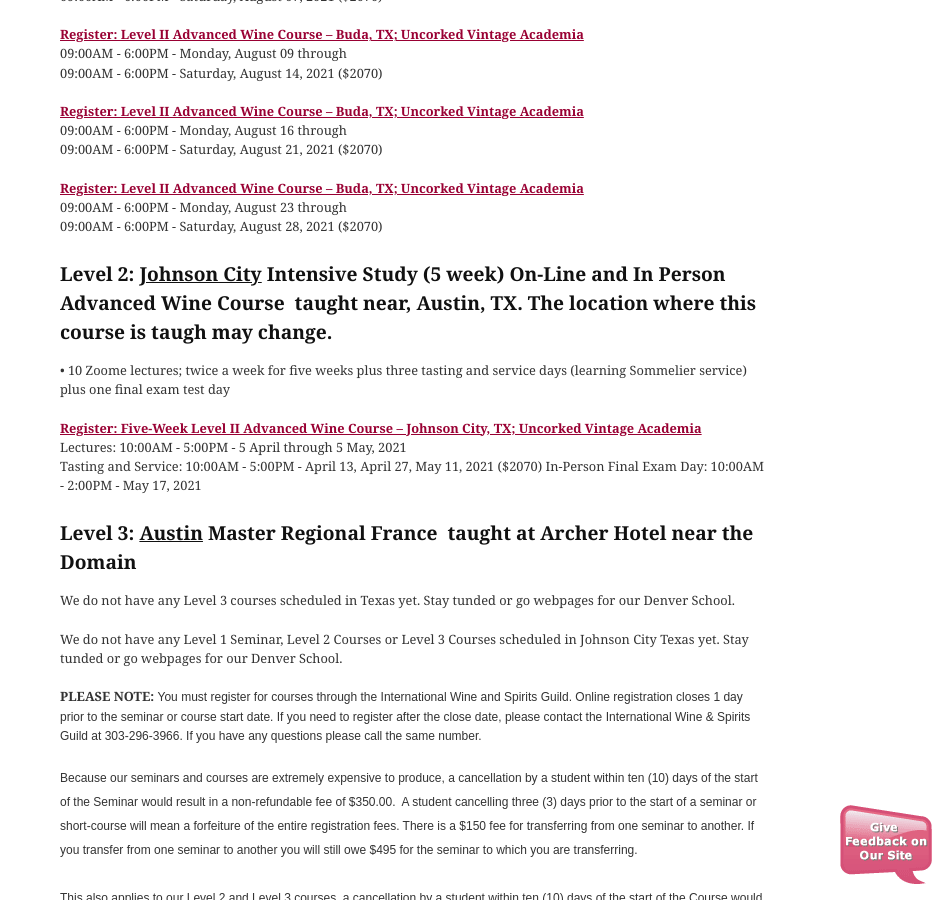
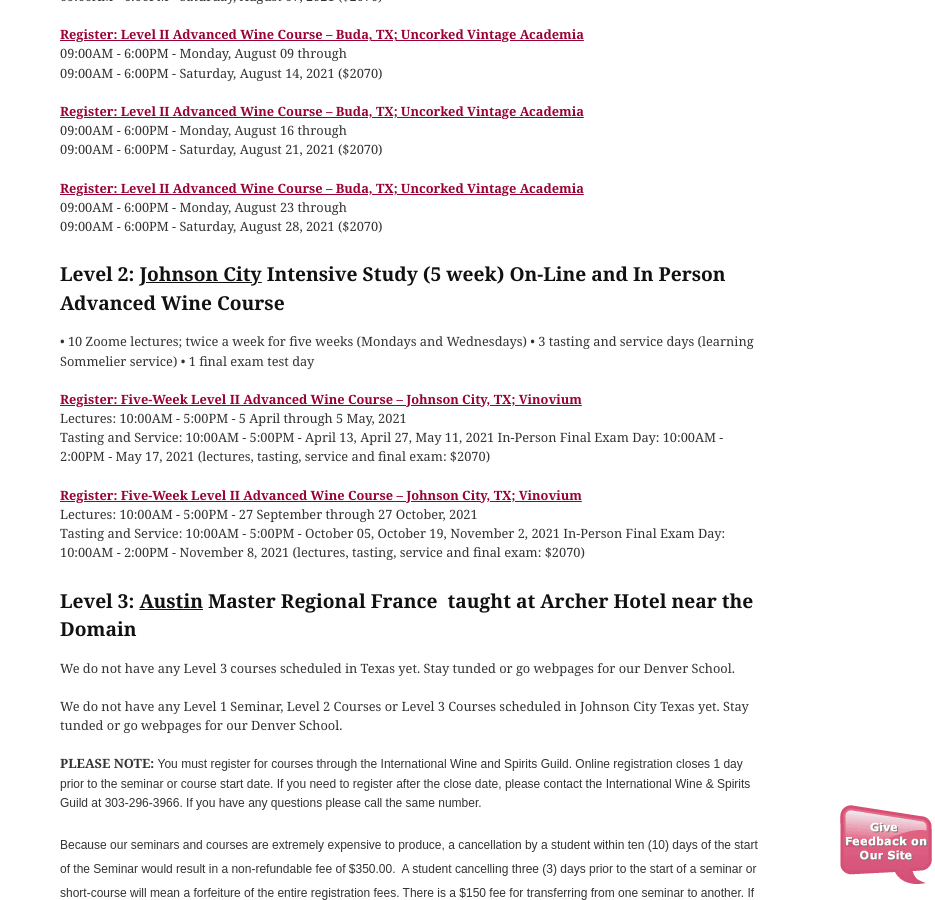
Before and after one commit to CKDev/internationalwineguild.com, a Jekyll site: the page built from texas-wine-school.html, in a window 1280 px wide and 900 px high, scrolled down 3786 px. Shown: the whole window, without its empty margins (345-1280 px from the left). Built offline with Jekyll 4.4.1, drawn with Linux system fonts in a browser that asks for light colours; a script that is not in the unit is left out; comment, search, counter and statistics services are not loaded.

Commit message:
Update texas-wine-school.html

```diff
--- a/texas-wine-school.html
+++ b/texas-wine-school.html
@@ -265,17 +265,27 @@
   09:00AM - 6:00PM - Saturday, August 28, 2021 ($2070)</p>
 
 
-<h3><strong>Level 2: <u>Johnson City</u> Intensive Study (5 week) On-Line and In Person Advanced Wine Course&nbsp; taught near, Austin, TX. The location where this course is taugh may change.&nbsp;</strong></h3>
+<h3><strong>Level 2: <u>Johnson City</u> Intensive Study (5 week) On-Line and In Person Advanced Wine Course&nbsp;</strong></h3>
 
-<p>• 10 Zoome lectures; twice a week for five weeks plus three tasting and service days (learning Sommelier service) plus one final exam test day</p>
+<p>• 10 Zoome lectures; twice a week for five weeks (Mondays and Wednesdays)
+   • 3 tasting and service days (learning Sommelier service)
+   • 1 final exam test day</p>
 
 <p><a class="ga-track"
-    href="http://ww4.aitsafe.com/cf/add.cfm?userid=6714687&amp;product=Level+2+Intensive+Study+Advance+Wine+Course+Vinovium++-++08/2-7, 2021&amp;price=2070&amp;return=www.internationalwineguild.com/texas-wine-school">
-    <strong>Register: Five-Week Level II Advanced Wine Course – Johnson City, TX; Uncorked Vintage Academia</strong>
+    href="http://ww4.aitsafe.com/cf/add.cfm?userid=6714687&amp;product=Level+2+Intensive+Study+Advance+Wine+Course+Vinovium++-++April-May, 2021&amp;price=2070&amp;return=www.internationalwineguild.com/texas-wine-school">
+    <strong>Register: Five-Week Level II Advanced Wine Course – Johnson City, TX; Vinovium</strong>
   </a><br>
   Lectures: 10:00AM - 5:00PM - 5 April through 5 May, 2021<br>
-  Tasting and Service: 10:00AM - 5:00PM - April 13, April 27, May 11, 2021 ($2070)
-  In-Person Final Exam Day: 10:00AM - 2:00PM - May 17, 2021</p>
+  Tasting and Service: 10:00AM - 5:00PM - April 13, April 27, May 11, 2021
+  In-Person Final Exam Day: 10:00AM - 2:00PM - May 17, 2021 (lectures, tasting, service and final exam: $2070)</p>
+
+<p><a class="ga-track"
+    href="http://ww4.aitsafe.com/cf/add.cfm?userid=6714687&amp;product=Level+2+Intensive+Study+Advance+Wine+Course+Vinovium++-++September-October, 2021&amp;price=2070&amp;return=www.internationalwineguild.com/texas-wine-school">
+    <strong>Register: Five-Week Level II Advanced Wine Course – Johnson City, TX; Vinovium</strong>
+  </a><br>
+  Lectures: 10:00AM - 5:00PM - 27 September through 27 October, 2021<br>
+  Tasting and Service: 10:00AM - 5:00PM - October 05, October 19, November 2, 2021
+  In-Person Final Exam Day: 10:00AM - 2:00PM - November 8, 2021 (lectures, tasting, service and final exam: $2070)</p>
 
 <h3><strong>Level 3: <u>Austin</u> Master Regional France&nbsp; taught at Archer Hotel near the Domain&nbsp;</strong></h3>
 
```
